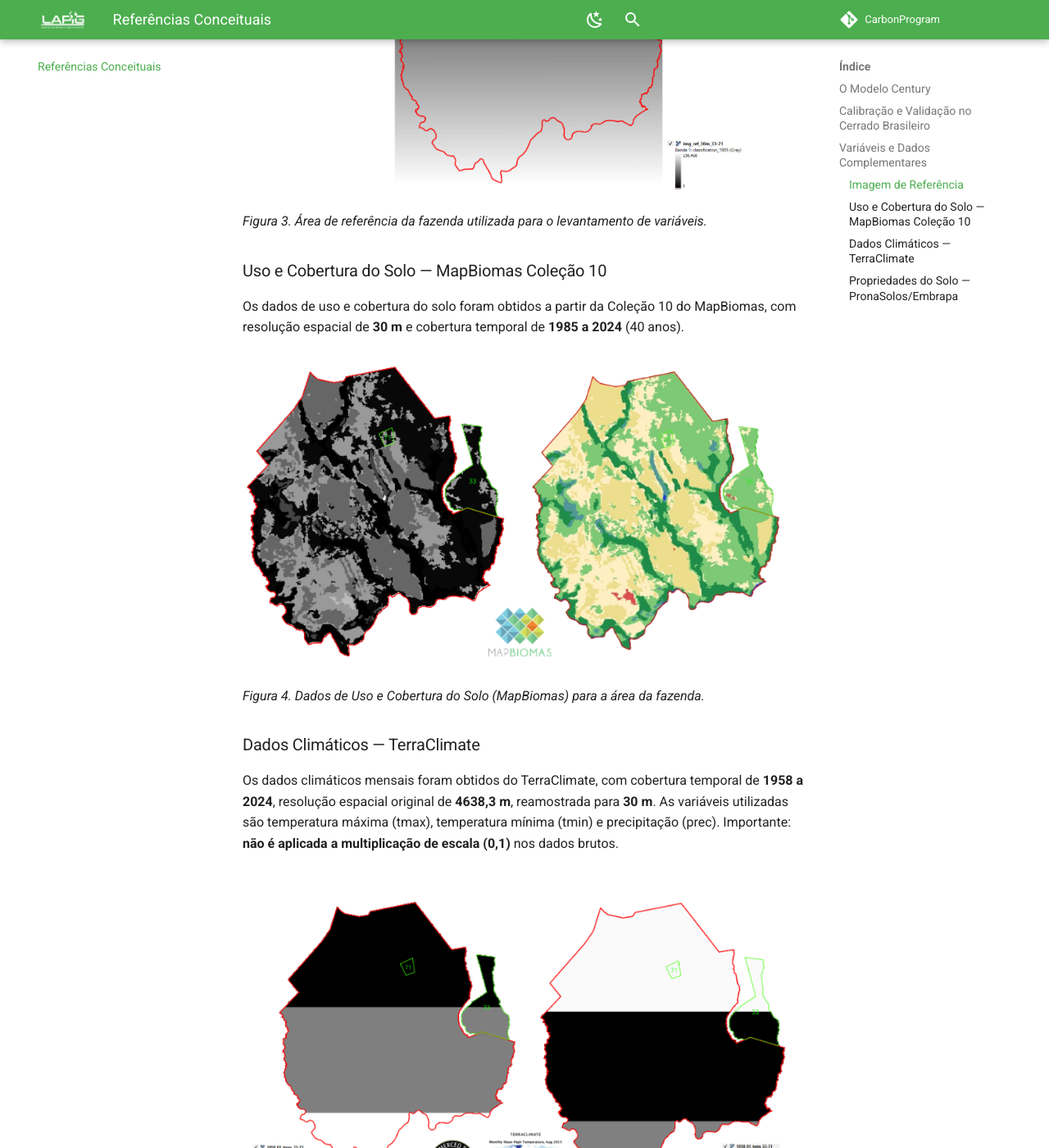
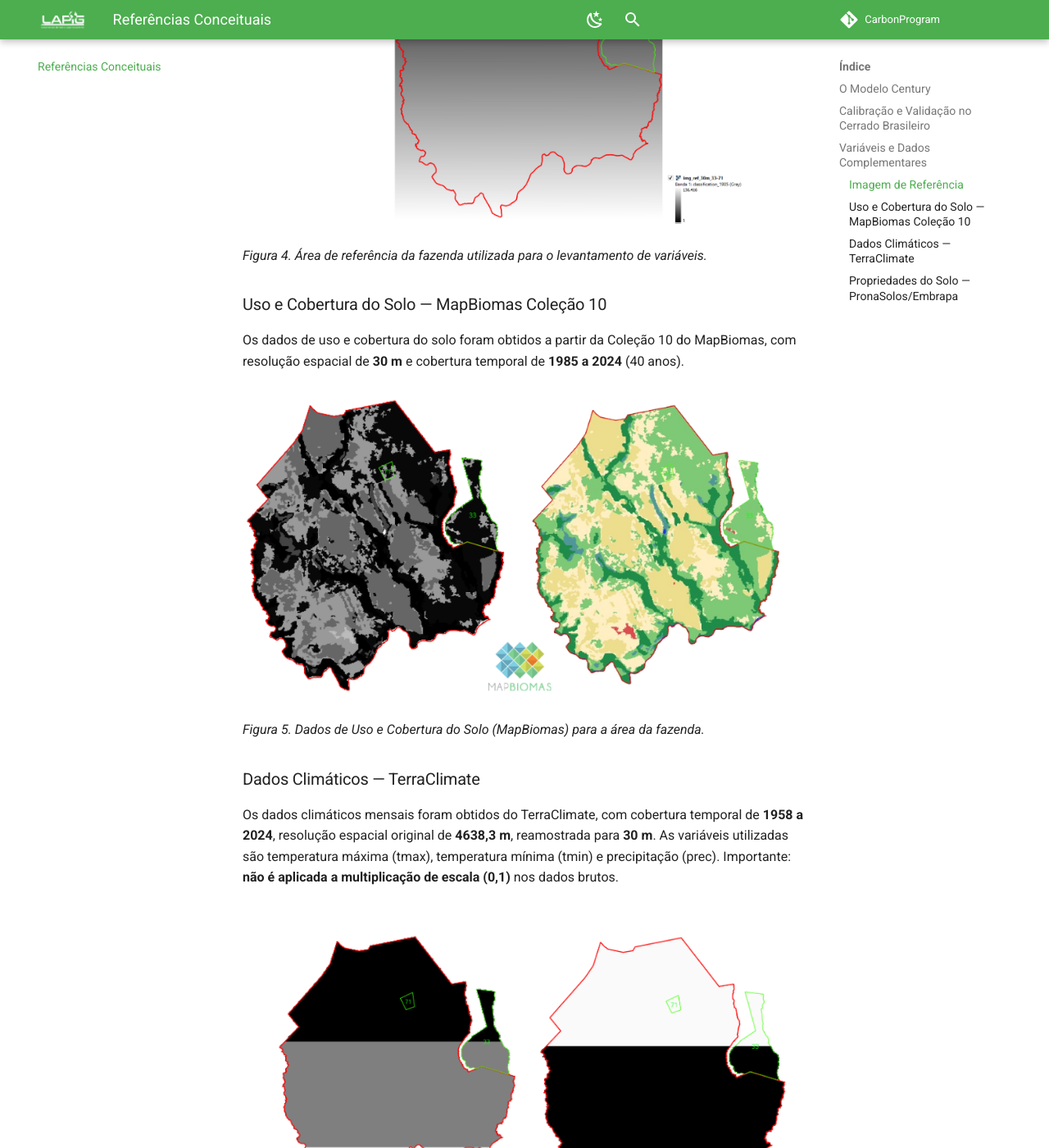
Before and after one commit to FelipeJesusRemoteSensing/CarbonProgram, an MkDocs documentation site: the page built from docs/mds/referencias_conceituais.md, in a window 1280 px wide and 1400 px high, scrolled down 2943 px. Shown: the whole window at 82% size. Built offline with MkDocs 1.6.1 and Material for MkDocs 9.7.7, drawn with Linux system fonts in a browser that asks for light colours; comment, search, counter and statistics services are not loaded; some of the changed text lies outside the part shown.

Commit message:
Update referencias_conceituais.md

```diff
--- a/docs/mds/referencias_conceituais.md
+++ b/docs/mds/referencias_conceituais.md
@@ -45,7 +46,7 @@ Além dos dados fornecidos pela Syngenta, foram levantadas as informações que
 Para cada fazenda, é gerado um raster onde cada pixel recebe um ID sequencial único.
 
 ![Referência da Fazenda](../base_dados/images/referencia_fazenda.png)
-*Figura 3. Área de referência da fazenda utilizada para o levantamento de variáveis.*
+*Figura 4. Área de referência da fazenda utilizada para o levantamento de variáveis.*
 
 
 ### Uso e Cobertura do Solo — MapBiomas Coleção 10
```
Also changed, not shown: other parts of docs/mds/referencias_conceituais.md (+5 -4 lines).
